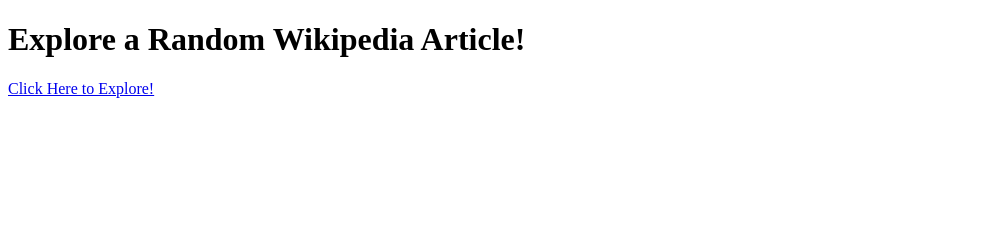
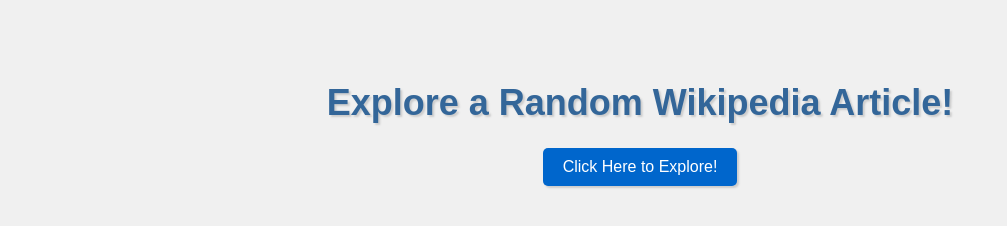
Before and after one commit to knottree/randomWiki, a plain HTML site: page index.html in a window 1280 px wide. Shown: the whole page, without its empty margins (0-1007 px from the left). Drawn offline with Linux system fonts and the light colour scheme.

Commit message:
add some STYLE!

```diff
--- a/index.html
+++ b/index.html
@@ -4,6 +4,7 @@
   <meta charset="UTF-8">
   <meta name="viewport" content="width=device-width, initial-scale=1.0">
   <title>Random Wikipedia Article</title>
+  <link rel="stylesheet" href="styles.css">
   <script src="articles.js"></script>
 </head>
 <body>
--- /dev/null
+++ b/styles.css
@@ -0,0 +1,26 @@
+body {
+    font-family: Arial, sans-serif;
+    background-color: #f0f0f0;
+    text-align: center;
+    padding: 50px;
+  }
+
+  h1 {
+    font-size: 36px;
+    color: #336699;
+    text-shadow: 2px 2px 2px #ccc;
+  }
+
+  a {
+    display: inline-block;
+    padding: 10px 20px;
+    background-color: #0066cc;
+    color: #fff;
+    text-decoration: none;
+    border-radius: 5px;
+    box-shadow: 2px 2px 2px #ccc;
+  }
+
+  a:hover {
+    background-color: #004488;
+  }
```
